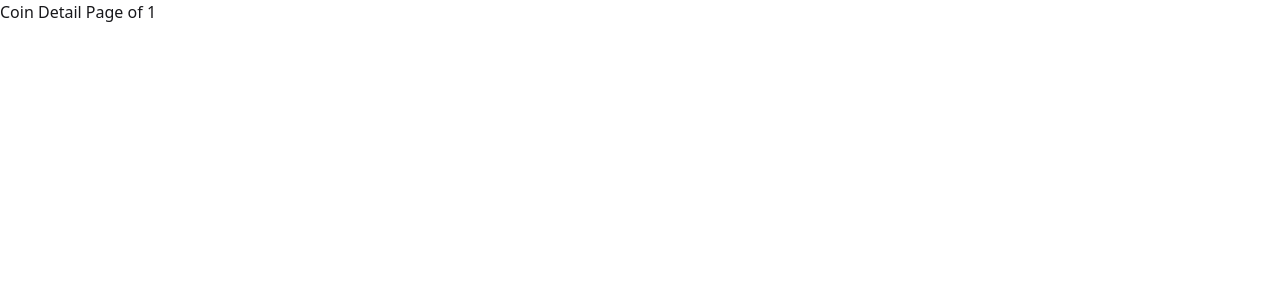
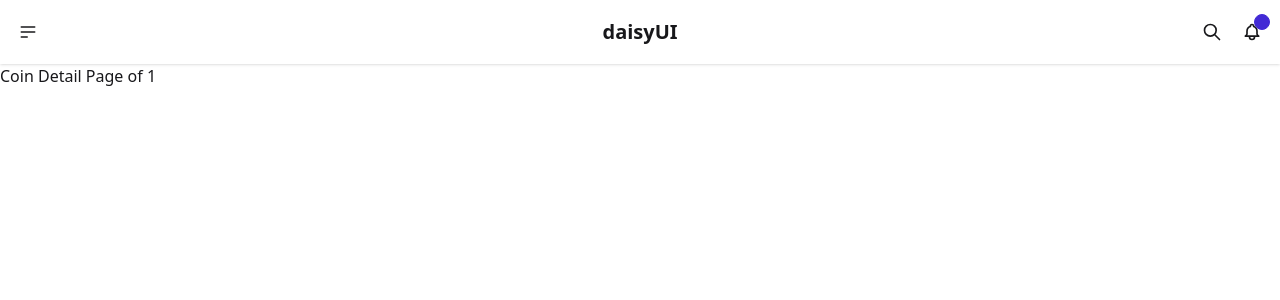
Before and after one commit to SanathRai33/CoinGeckoTracker, a React (Vite) app: page /details/1 in a window 1280 px wide. Shown: the top 300 px of the page. Built offline with nearby package versions, Linux system fonts and the light colour scheme.

Commit message:
Added Layout with React Router Dom

```diff
--- a/src/Components/Router/Router.jsx
+++ b/src/Components/Router/Router.jsx
@@ -2,12 +2,15 @@
 import { Route, Routes } from 'react-router-dom'
 import Home from '../../Pages/Home'
 import CoinDetail from '../../Pages/CoinDetail'
+import Layout from '../../Pages/Layout'
 
 const Router = () => {
     return (
         <Routes>
-            <Route path="/" element={<Home />} />
-            <Route path="/details/:coinId" element={<CoinDetail />} />
+            <Route path="/" element={<Layout />} >
+                <Route index element={<Home />} />
+                <Route path="/details/:coinId" element={<CoinDetail />} />
+            </Route>
         </Routes>
     )
 }
--- a/src/Pages/Home.jsx
+++ b/src/Pages/Home.jsx
@@ -6,7 +6,6 @@
 const Home = () => {
     return (
         <div className="flex flex-col items-center justify-center w-full max-w-full min-w-full mx-auto">
-            <Navbar />
             <Banner />
             <CoinTable />
         </div>
--- /dev/null
+++ b/src/Pages/Layout.jsx
@@ -0,0 +1,14 @@
+import React from 'react'
+import Navbar from '../Components/Navbar/Navbar'
+import { Outlet } from 'react-router-dom'
+
+const Layout = () => {
+  return (
+    <>
+      <Navbar/>
+      <Outlet/>
+    </>
+  )
+}
+
+export default Layout
```
